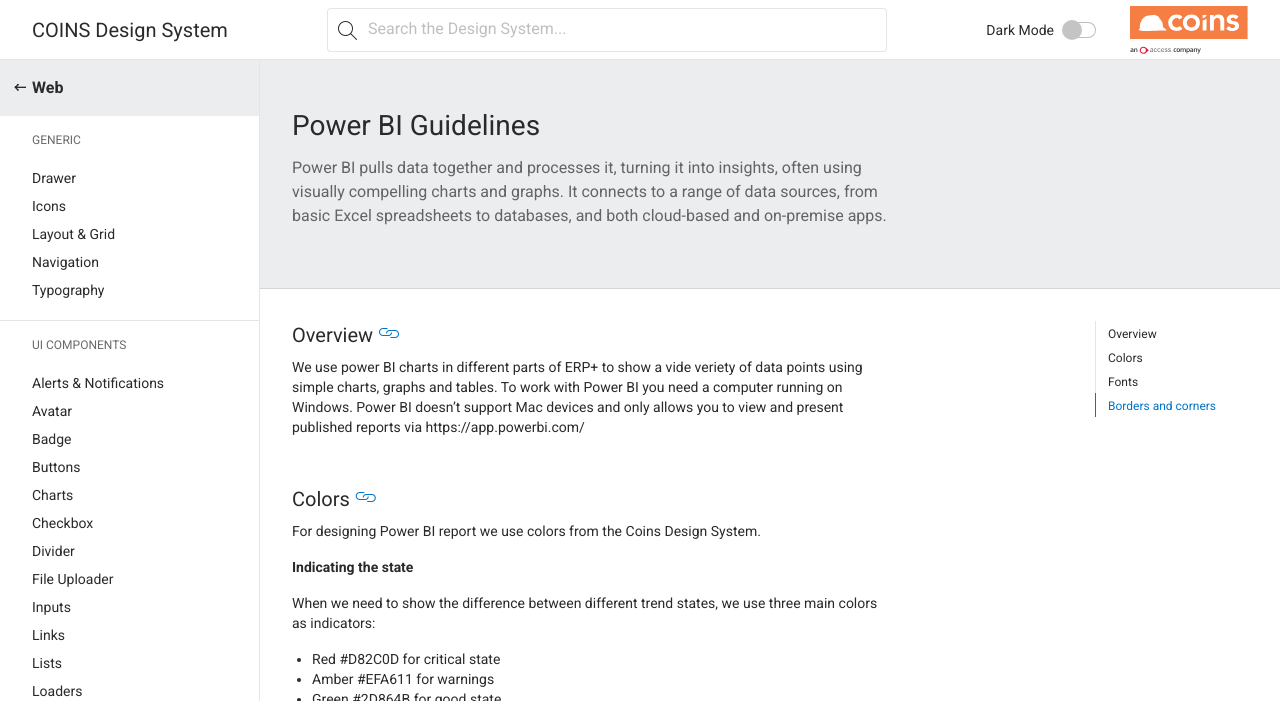
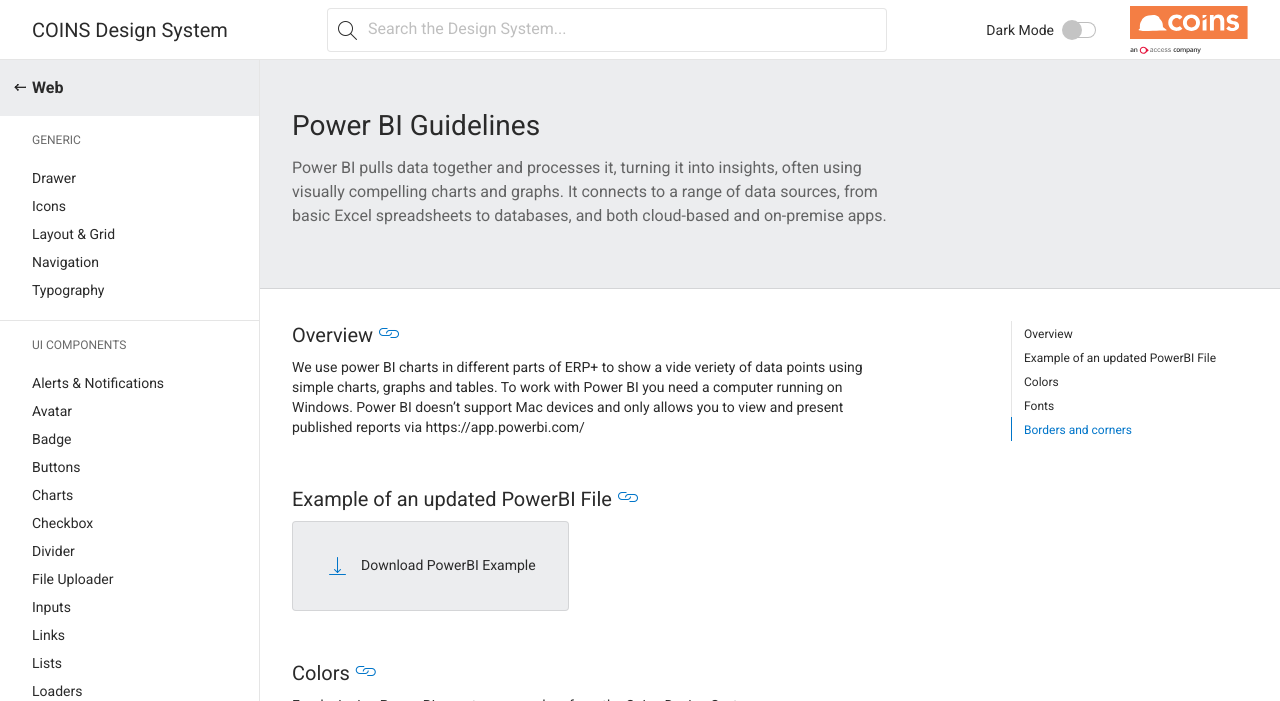
Before and after one commit to COINS-Naz/coins-design-system, a Jekyll site: the page built from _posts/web/PowerBI/2021-05-27-Main.md, in a window 1280 px wide and 900 px high, cut to the strip 0-701 px from the top of the window. Built offline with Jekyll 4.4.1, drawn with Linux system fonts in a browser that asks for light colours; nearby versions of some CDN libraries; a style sheet for code colours, icons or effects is not loaded.

Commit message:
Update 2021-05-27-Main.md

```diff
--- a/_posts/web/PowerBI/2021-05-27-Main.md
+++ b/_posts/web/PowerBI/2021-05-27-Main.md
@@ -11,6 +11,9 @@
 ## Overview
 
 We use power BI charts in different parts of ERP+ to show a vide veriety of data points using simple charts, graphs and tables. To work with Power BI you need a computer running on Windows. Power BI doesn't support Mac devices and only allows you to view and present published reports via https://app.powerbi.com/
+
+## Example of an updated PowerBI File
+[<i class="icn icn-Download"></i>Download PowerBI Example](../../assets/files/Example_01-02-2024.pbix){:download=""}{: .download-link}
 
 ## Colors
 For designing Power BI report we use colors from the Coins Design System.
```
